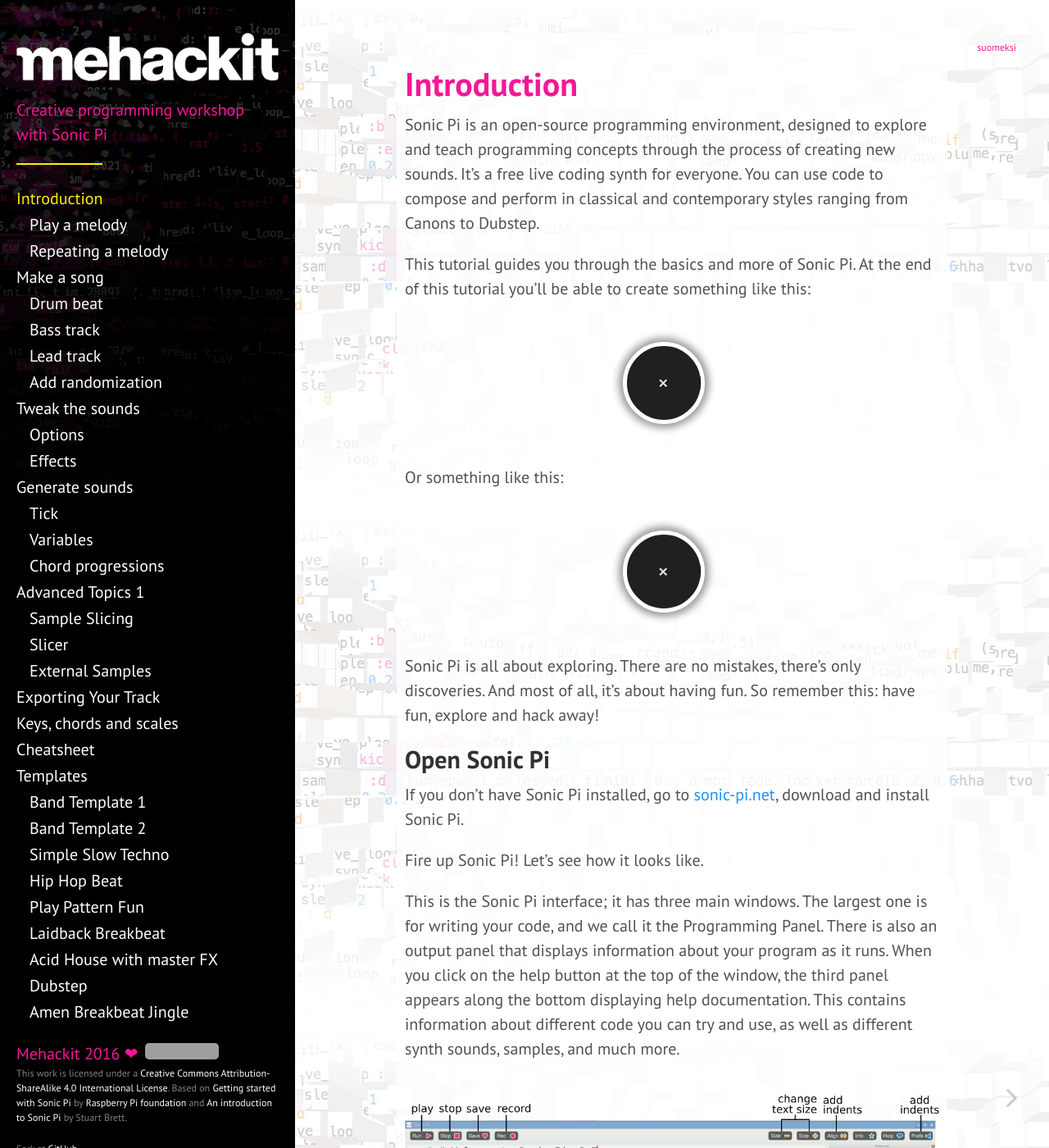
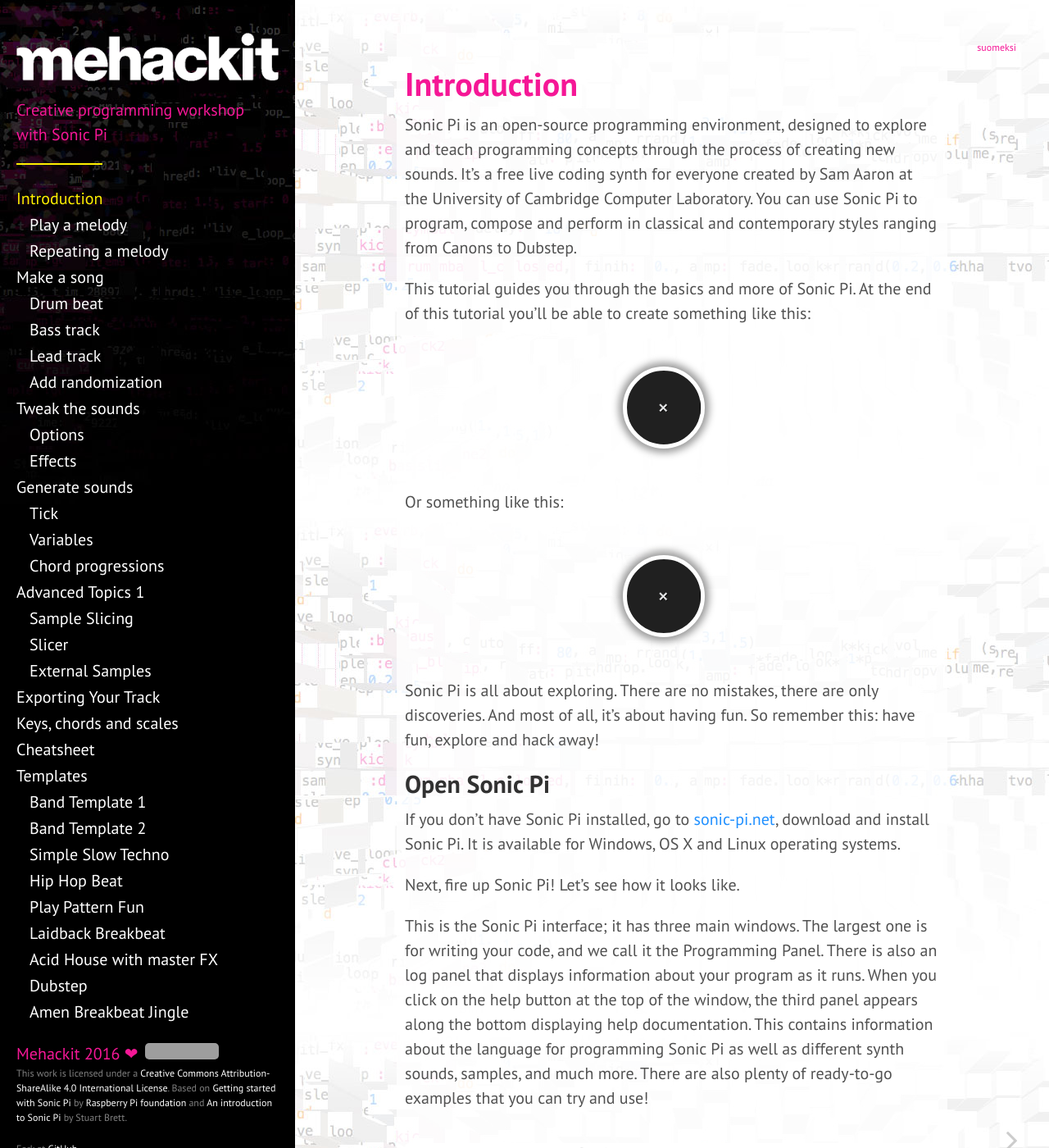
Before and after one commit to mehackit/sonic-pi-workshop, a Jekyll site: the page built from _exercises/en/01-introduction/01-introduction.md, in a window 1280 px wide and 1400 px high. Shown: the whole window at 82% size. Built offline with Jekyll 4.4.1, drawn with Linux system fonts in a browser that asks for light colours; nearby versions of some CDN libraries; some of the changed text lies outside the part shown; grey boxes are pictures that could not be loaded.

Commit message:
updated the sonic pi ui picture and fixed few mistakes

```diff
--- a/_exercises/en/01-introduction/01-introduction.md
+++ b/_exercises/en/01-introduction/01-introduction.md
@@ -5,7 +5,7 @@ lang: en
 layout: exercise
 ---
 
-Sonic Pi is an open-source programming environment, designed to explore and teach programming concepts through the process of creating new sounds. It's a free live coding synth for everyone. You can use code to compose and perform in classical and contemporary styles ranging from Canons to Dubstep.
+Sonic Pi is an open-source programming environment, designed to explore and teach programming concepts through the process of creating new sounds. It's a free live coding synth for everyone created by Sam Aaron at the University of Cambridge Computer Laboratory. You can use Sonic Pi to program, compose and perform in classical and contemporary styles ranging from Canons to Dubstep.
 
 This tutorial guides you through the basics and more of Sonic Pi. At the end of this tutorial you'll be able to create something like this:
 
@@ -15,15 +15,15 @@ Or something like this:
 
 {% include player.html filepath="/assets/audio/amen.mp3" %}
 
-Sonic Pi is all about exploring. There are no mistakes, there's only discoveries. And most of all, it's about having fun. So remember this: have fun, explore and hack away!
+Sonic Pi is all about exploring. There are no mistakes, there are only discoveries. And most of all, it's about having fun. So remember this: have fun, explore and hack away!
 
 ## Open Sonic Pi
 
-If you don't have Sonic Pi installed, go to <a href="http://sonic-pi.net/">sonic-pi.net</a>, download and install Sonic Pi.
+If you don't have Sonic Pi installed, go to <a href="http://sonic-pi.net/">sonic-pi.net</a>, download and install Sonic Pi. It is available for Windows, OS X and Linux operating systems.
 
-Fire up Sonic Pi! Let's see how it looks like.
+Next, fire up Sonic Pi! Let's see how it looks like.
 
-This is the Sonic Pi interface; it has three main windows. The largest one is for writing your code, and we call it the Programming Panel. There is also an output panel that displays information about your program as it runs. When you click on the help button at the top of the window, the third panel appears along the bottom displaying help documentation. This contains information about different code you can try and use, as well as different synth sounds, samples, and much more.
+This is the Sonic Pi interface; it has three main windows. The largest one is for writing your code, and we call it the Programming Panel. There is also an log panel that displays information about your program as it runs. When you click on the help button at the top of the window, the third panel appears along the bottom displaying help documentation. This contains information about the language for programming Sonic Pi as well as different synth sounds, samples, and much more. There are also plenty of ready-to-go examples that you can try and use!
 
 <img src="{{ "/assets/img/interface.png" | prepend: site.baseurl}}">
 <p class="center"><small><i>Sonic Pi interface</i></small></p>
@@ -46,4 +46,4 @@ Now try to write `pley 60` and click run. What happens?
 
 The numbers you used are _MIDI notes_. MIDI is a useful way to compose and is a useful tool for quickly
 testing your notes and adjusting them by lowering their value (making your note lower) or increasing it, (making
-the pitch higher). Sonic Pi is familiar with both MIDI numbers and traditional musical notation.
+the pitch higher). Sonic Pi is familiar with both MIDI note numbers (values between `0` and `127`) and traditional musical notation (such as `:C4`, `:Eb3` or `:G5`).
```
Also changed, not shown: _exercises/en/01-introduction/02-play-a-melody.md (+3 -3 lines), assets/img/interface.png, assets/img/interface_fi.png.
